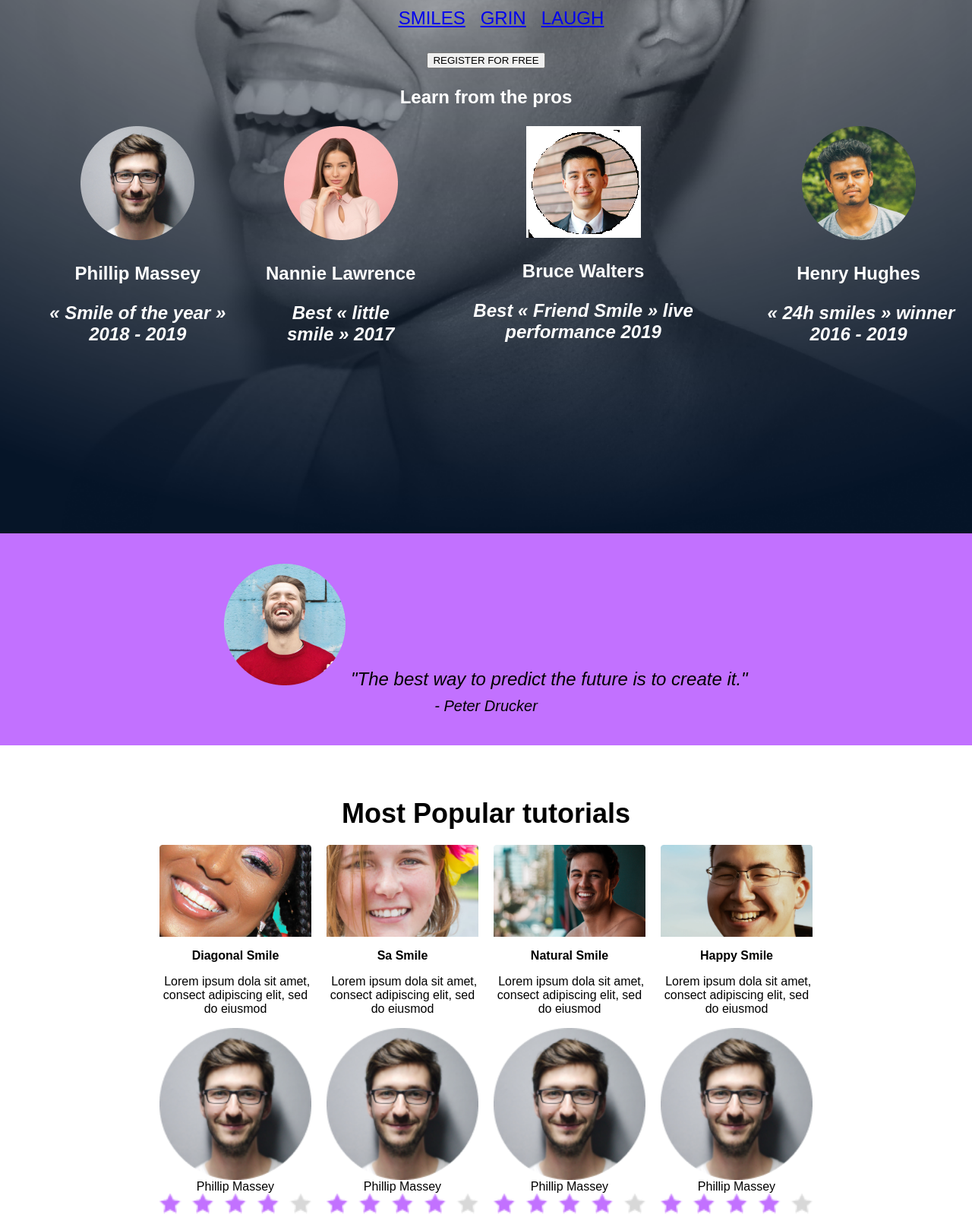
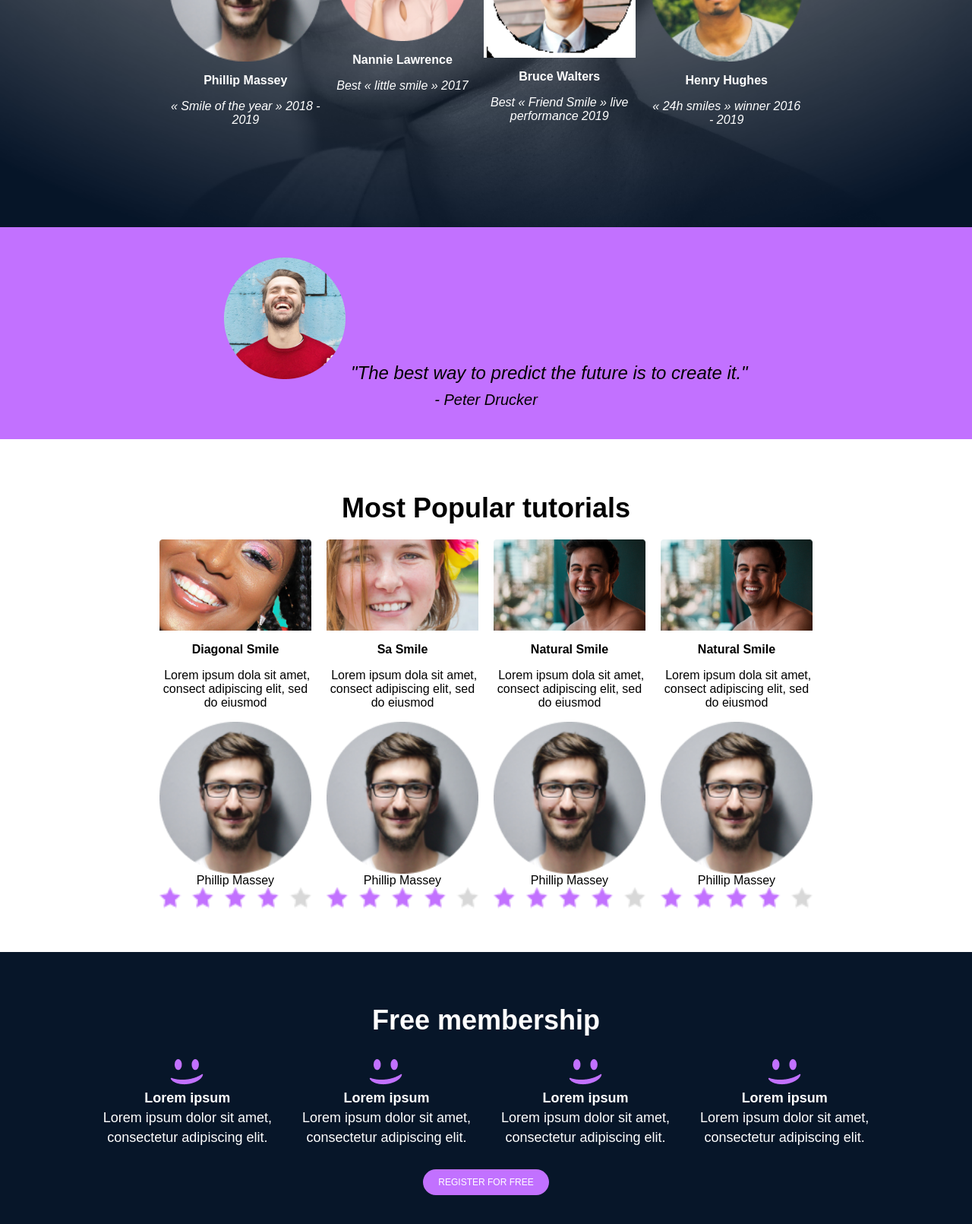
Before and after one commit to jamesniyongira/alx_html_css, a plain HTML site: page index.html in a window 1280 px wide. Shown: the part 542-2153 px from the top of the page at 76% size. Drawn offline with Linux system fonts and the light colour scheme; files whose address does not match are found by name.

Commit message:
Initial commit

```diff
--- a/index.html
+++ b/index.html
@@ -12,7 +12,7 @@
 
     <header>
         <div class="logo">
-            <img src="C:/Users/LENOVO\Desktop/alx_htm_css/css_advanced/images/logo.png" alt="Logo">
+            <img src="C:\Users\LENOVO\alx_html_css\css_advanced\images\logo.png" alt="Logo">
         </div>
         <nav>
             <ul>
@@ -33,27 +33,27 @@
         <p>
             <button class="register-btn">REGISTER FOR FREE</button>
         </p>
-        <p>Learn from the pros</p>
+        <p><span class="learn-text">Learn</span> from the pros</p>
         <ul>
             <li>
-                <img src="C:\Users\LENOVO\Desktop\alx_htm_css\css_advanced\images\1.png" alt="Phillip Massey">
-                <p><b>Phillip Massey</b> </p>
-                <p><i>« Smile of the year » 2018 - 2019</i></p>
+                <img src="C:\Users\LENOVO\alx_html_css\css_advanced\images\1.png" alt="Phillip Massey">
+                <p><b>Phillip Massey</b></p>
+                <p><i>« Smile of the year » 2018 - 2019</i></p>
             </li>
             <li>
-                <img src="C:\Users\LENOVO\Desktop\alx_htm_css\css_advanced\images\3.png" alt="Nannie Lawrence">
-                <p><b>Nannie Lawrence</b> </p>
-                    <p><i>Best « little smile » 2017</i></p>
+                <img src="C:\Users\LENOVO\alx_html_css\css_advanced\images\3.png" alt="Nannie Lawrence">
+                <p><b>Nannie Lawrence</b></p>
+                <p><i>Best « little smile » 2017</i></p>
             </li>
             <li>
-                <img src="C:\Users\LENOVO\Desktop\alx_htm_css\css_advanced\images\2.png" alt="Bruce Walters">
-                <p><b>Bruce Walters</b> </p>
-                    <p><i>Best « Friend Smile » live performance 2019</i></p>
+                <img src="C:\Users\LENOVO\alx_html_css\css_advanced\images\2.png" alt="Bruce Walters">
+                <p><b>Bruce Walters</b></p>
+                <p><i>Best « Friend Smile » live performance 2019</i></p>
             </li>
             <li>
-                <img src="C:\Users\LENOVO\Desktop\alx_htm_css\css_advanced\images\4.png" alt="Henry Hughes">
-                <p><b>Henry Hughes</b> </p>
-                    <p> <i>« 24h smiles » winner 2016 - 2019</i></p>
+                <img src="C:\Users\LENOVO\alx_html_css\css_advanced\images\4.png" alt="Henry Hughes">
+                <p><b>Henry Hughes</b></p>
+                <p><i>« 24h smiles » winner 2016 - 2019</i></p>
             </li>
         </ul>
     </section>
@@ -62,9 +62,10 @@
 
 
 
+
     <section class="quotes">
         <blockquote>
-            <img src="C:\Users\LENOVO\Desktop\alx_htm_css\css_advanced\images\5.png" alt="quote 1">
+            <img src="C:\Users\LENOVO\alx_html_css\css_advanced\images\5.png" alt="quote 1">
             "The best way to predict the future is to create it."
         </blockquote>
         <cite>- Peter Drucker</cite>
@@ -78,36 +79,36 @@
         <p>
         <ul>
             <li>
-                <img src="C:\Users\LENOVO\Desktop\alx_htm_css\css_advanced\images\9.png" alt="Video 1">
+                <img src="C:\Users\LENOVO\alx_html_css\css_advanced\images\9.png" alt="Video 1">
                 <p><b>Diagonal Smile</b> </p>
                     <p> Lorem ipsum dola sit amet, consect adipiscing elit, sed do eiusmod</p>
-                <img src="C:\Users\LENOVO\Desktop\alx_htm_css\css_advanced\images\1.png" alt="follow 1">
+                <img src="C:\Users\LENOVO\alx_html_css\css_advanced\images\1.png" alt="follow 1">
                     <span>Phillip Massey</span>
-                <img src= "C:\Users\LENOVO\Desktop\alx_htm_css\css_advanced\images\rating.png" alt=" follow 2">
+                <img src= "C:\Users\LENOVO\alx_html_css\css_advanced\images\rating.png" alt=" follow 2">
             </li>
             <li>
-                <img src="C:\Users\LENOVO\Desktop\alx_htm_css\css_advanced\images\7.png" alt="Video 1">
+                <img src="C:\Users\LENOVO\alx_html_css\css_advanced\images\7.png" alt="Video 1">
                 <p><b>Sa Smile</b> </p>
                     <p> Lorem ipsum dola sit amet, consect adipiscing elit, sed do eiusmod</p>
-                    <img src="C:\Users\LENOVO\Desktop\alx_htm_css\css_advanced\images\1.png" alt="follow 1">
+                    <img src="C:\Users\LENOVO\alx_html_css\css_advanced\images\1.png" alt="follow 1">
                     <span>Phillip Massey</span>
-                    <img src= "C:\Users\LENOVO\Desktop\alx_htm_css\css_advanced\images\rating.png" alt=" follow 2">
+                    <img src= "C:\Users\LENOVO\alx_html_css\css_advanced\images\rating.png" alt=" follow 2">
             </li>
             <li>
-                <img src="C:\Users\LENOVO\Desktop\alx_htm_css\css_advanced\images\8.png" alt="Video 1">
+                <img src="C:\Users\LENOVO\alx_html_css\css_advanced\images\8.png" alt="Video 1">
                 <p><b>Natural Smile</b> </p>
                     <p> Lorem ipsum dola sit amet, consect adipiscing elit, sed do eiusmod</p>
-                    <img src="C:\Users\LENOVO\Desktop\alx_htm_css\css_advanced\images\1.png" alt="follow 1">
+                    <img src="C:\Users\LENOVO\alx_html_css\css_advanced\images\1.png" alt="follow 1">
                     <span>Phillip Massey</span>
-                    <img src= "C:\Users\LENOVO\Desktop\alx_htm_css\css_advanced\images\rating.png" alt=" follow 2">
+                    <img src= "C:\Users\LENOVO\alx_html_css\css_advanced\images\rating.png" alt=" follow 2">
             </li>
             <li>
-                <img src="C:\Users\LENOVO\Desktop\alx_htm_css\css_advanced\images\6.png" alt="Video 1">
-                <p><b>Happy Smile</b> </p>
+                <img src="C:\Users\LENOVO\alx_html_css\css_advanced\images\8.png" alt="Video 1">
+                <p><b>Natural Smile</b> </p>
                     <p> Lorem ipsum dola sit amet, consect adipiscing elit, sed do eiusmod</p>
-                    <img src="C:\Users\LENOVO\Desktop\alx_htm_css\css_advanced\images\1.png" alt="follow 1">
+                    <img src="C:\Users\LENOVO\alx_html_css\css_advanced\images\1.png" alt="follow 1">
                     <span>Phillip Massey</span>
-                    <img src= "C:\Users\LENOVO\Desktop\alx_htm_css\css_advanced\images\rating.png" alt=" follow 2">
+                    <img src= "C:\Users\LENOVO\alx_html_css\css_advanced\images\rating.png" alt=" follow 2">
             </li>
         </ul>
     </p>
@@ -121,33 +122,27 @@
     <section class="membership">
         <h2>Free membership</h2>
         <ul>
-        <p>
-            <li> <img src= "C:\Users\LENOVO\Desktop\alx_htm_css\css_advanced\images\smile.png" alt=" follow 2">
-            <p>
+            <li>
+                <img src="C:\Users\LENOVO\alx_html_css\css_advanced\images\smile.png" alt="follow 2">
                 <p><b>Lorem ipsum</b></p>
-                <p>
-                Lorem ipsum dolor sit amet, <p>consectetur adipiscing elit.
-                </p>
-                <li>   <img src= "C:\Users\LENOVO\Desktop\alx_htm_css\css_advanced\images\smile.png" alt=" follow 2">
-            <p>
+                <p>Lorem ipsum dolor sit amet, <p>consectetur adipiscing elit.</p></p>
+            </li>
+            <li>
+                <img src="C:\Users\LENOVO\alx_html_css\css_advanced\images\smile.png" alt="follow 2">
                 <p><b>Lorem ipsum</b></p>
-                <p>
-                Lorem ipsum dolor sit amet, <p>consectetur adipiscing elit.
-                </p></li>
-                <li>  <img src= "C:\Users\LENOVO\Desktop\alx_htm_css\css_advanced\images\smile.png" alt=" follow 2">
-            <p>
+                <p>Lorem ipsum dolor sit amet, <p>consectetur adipiscing elit.</p></p>
+            </li>
+            <li>
+                <img src="C:\Users\LENOVO\alx_html_css\css_advanced\images\smile.png" alt="follow 2">
                 <p><b>Lorem ipsum</b></p>
-                <p>
-                Lorem ipsum dolor sit amet, <p>consectetur adipiscing elit.
-                </p></li>
-                <li>  <img src= "C:\Users\LENOVO\Desktop\alx_htm_css\css_advanced\images\smile.png" alt=" follow 2">
+                <p>Lorem ipsum dolor sit amet, <p>consectetur adipiscing elit.</p></p>
+            </li>
+            <li>
+                <img src="C:\Users\LENOVO\alx_html_css\css_advanced\images\smile.png" alt="follow 2">
                 <p><b>Lorem ipsum</b></p>
-                <p>
-                Lorem ipsum dolor sit amet, <p>consectetur adipiscing elit.
-                </p>
+                <p>Lorem ipsum dolor sit amet, <p>consectetur adipiscing elit.</p></p>
             </li>
-        </p>
-    </ul>
+        </ul>
         <button class="register-btn">REGISTER FOR FREE</button>
     </section>
 
@@ -155,7 +150,7 @@
 
 
     <section class="faq">
-        <h2><centre>FAQ</centre></h2>
+        <h2><centre>F.A.Q</centre></h2>
         <ul>
             <li>
                 <h3>How does this work?</h3>
@@ -182,7 +177,7 @@
 
     <footer>
         <div class="logo">
-            <img src="C:/Users/LENOVO\Desktop/alx_htm_css/css_advanced/images/logo.png" alt="Logo">
+            <img src="C:\Users\LENOVO\alx_html_css\css_advanced\images\logo.png" alt="Logo">
         </div>
         <div class="social-media">
             <a href="https://facebook.com" target="_blank"><i class="fab fa-facebook-f"></i></a>
--- a/styles.css
+++ b/styles.css
@@ -32,40 +32,69 @@ header nav ul li a {
     font-weight: bold;
 }
 
-/* Banner styles */
 .banner {
-    background: url('C:/Users/LENOVO/Desktop/alx_htm_css/css_advanced/images/Object.png') no-repeat center center;
-    background-size: cover; /* Changed to cover for better scaling */
+    background: url('C:/Users/LENOVO/alx_html_css/css_advanced/images/Object.png') no-repeat center center;
+    background-size: cover;
     text-align: center;
-    padding: 200px 0; /* Simplified padding */
+    padding: 100px 20px;
     color: #fff;
-
 }
 
 .banner h1 {
-    font-size: 120px;
-    margin-bottom: 0px;
-    text-align: center;
+    font-size: 48px;
+    margin-bottom: 20px;
 }
 
-.banner p {
-    font-size: 24px;
-    text-align: center;
+.banner ul {
+    list-style: none;
+    padding: 0;
+    display: flex;
+    justify-content: center;
+    gap: 15px;
+}
+
+.banner ul li a {
     color: #fff;
     text-decoration: none;
     font-weight: bold;
 }
 
+.banner .register-btn {
+    padding: 10px 20px;
+    font-size: 12px;
+    background-color: #C271FF;
+    color: #fff;
+    border: none;
+    border-radius: 25px;
+    cursor: pointer;
+}
+
+.banner .learn-text {
+    color: #C271FF;
+    padding-top: 48px;
+}
+
 .banner ul {
-    font-size: 24px;
-    text-align: center;
+    display: flex;
+    justify-content: center;
+    gap: 20px;
+}
+
+.banner ul li {
+    max-width: 200px;
+}
+
+.banner ul li img {
+    width: 100%;
+    display: block;
+}
+
+.banner ul li p {
+    font-size: 16px;
     color: #fff;
-    text-decoration: none;
-    list-style: none;
-    display: flex;
-    justify-content: center; /* Added to center align items */
-    gap: 20px; /* Added gap for spacing between list items */
 }
+
+
 
 /* Quotes styles */
 .quotes {
@@ -164,14 +193,19 @@ header nav ul li a {
 
 .membership button {
     padding: 10px 20px;
-    font-size: 16px;
+    font-size: 12px;
     background-color: #C271FF;
     color: #fff;
     border: none;
+    border-radius: 25px;
     cursor: pointer;
-    width: 162px;
-    height: 44px;
 }
+
+/* Highlight the word "Free" */
+.highlight {
+    color: #C271FF;
+}
+
 
 /* FAQ styles */
 .faq {
```
